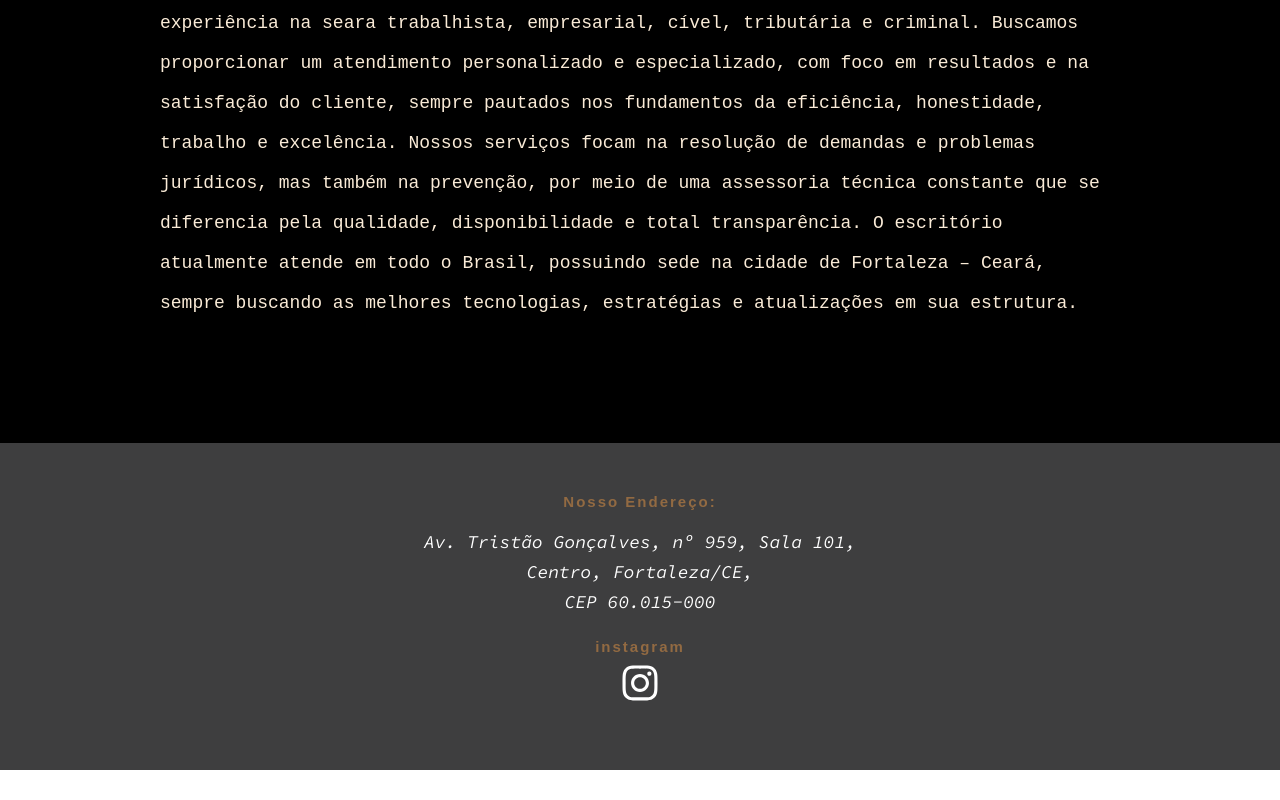
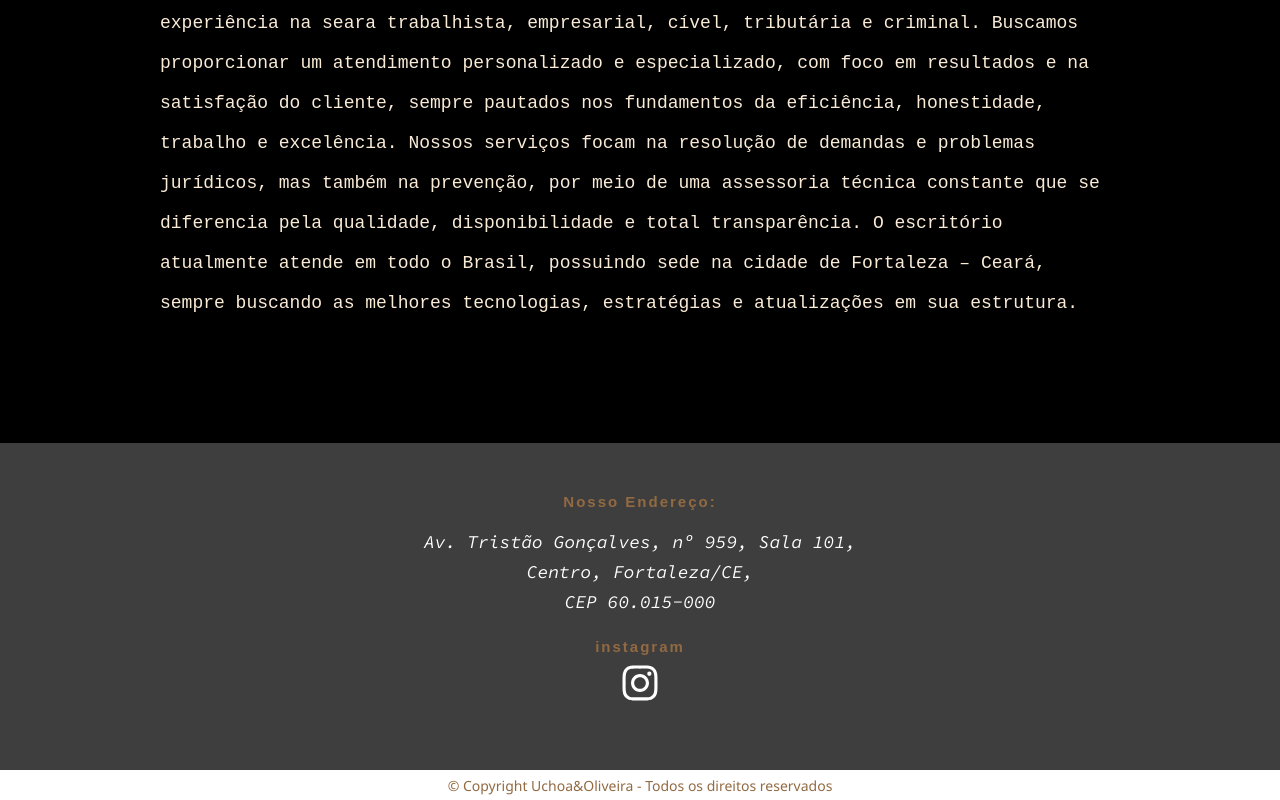
Before and after one commit to moisesgui/fonteneleAdv, a React (Create React App) app: page / in a window 1280 px wide. Shown: the part 2413-3213 px from the top of the page. Before the commit the page ends 3183 px from the top, so only its background shows below. Built offline with nearby package versions, Linux system fonts and the light colour scheme; a web font is replaced by a local one.

Commit message:
copy add

```diff
--- a/src/Shared/Components/Facilities/Facilities.style.css
+++ b/src/Shared/Components/Facilities/Facilities.style.css
@@ -112,5 +112,6 @@
 		padding: 20px 40px 40px;
     	font-size: 16px;
     	line-height: 1.7;
+		text-align: center;
 	}
 }
--- a/src/Shared/Components/Footer/Footer.js
+++ b/src/Shared/Components/Footer/Footer.js
@@ -24,6 +24,9 @@ const Footer = () => {
           </a>
         </div>
       </div>
+      <div class="copy">
+      <p>© Copyright Uchoa&Oliveira - Todos os direitos reservados</p>
+      </div>
     </section>
   );
 };
--- a/src/Shared/Components/Footer/Footer.style.css
+++ b/src/Shared/Components/Footer/Footer.style.css
@@ -68,6 +68,20 @@ svg:hover {
 	padding: 5px 0
 }
 
+.copy {
+	display: flex;
+	justify-content: center;
+	align-items: center;
+	background-color: #fff;
+	height: 30px;
+}
+.copy p {
+	font-family:'Segoe UI', Tahoma, Geneva, Verdana, sans-serif;
+	color: #926a42;
+	font-size: 14px;
+	font-weight: 500;
+}
+
 @media(max-width: 700px){
 	.footer{
 		padding: 26px 0;
@@ -80,4 +94,7 @@ svg:hover {
 		padding: 1px;
 		margin: 16px;
 	}
+	.copy p {
+		font-size: 10px;
+	}
 }
```
